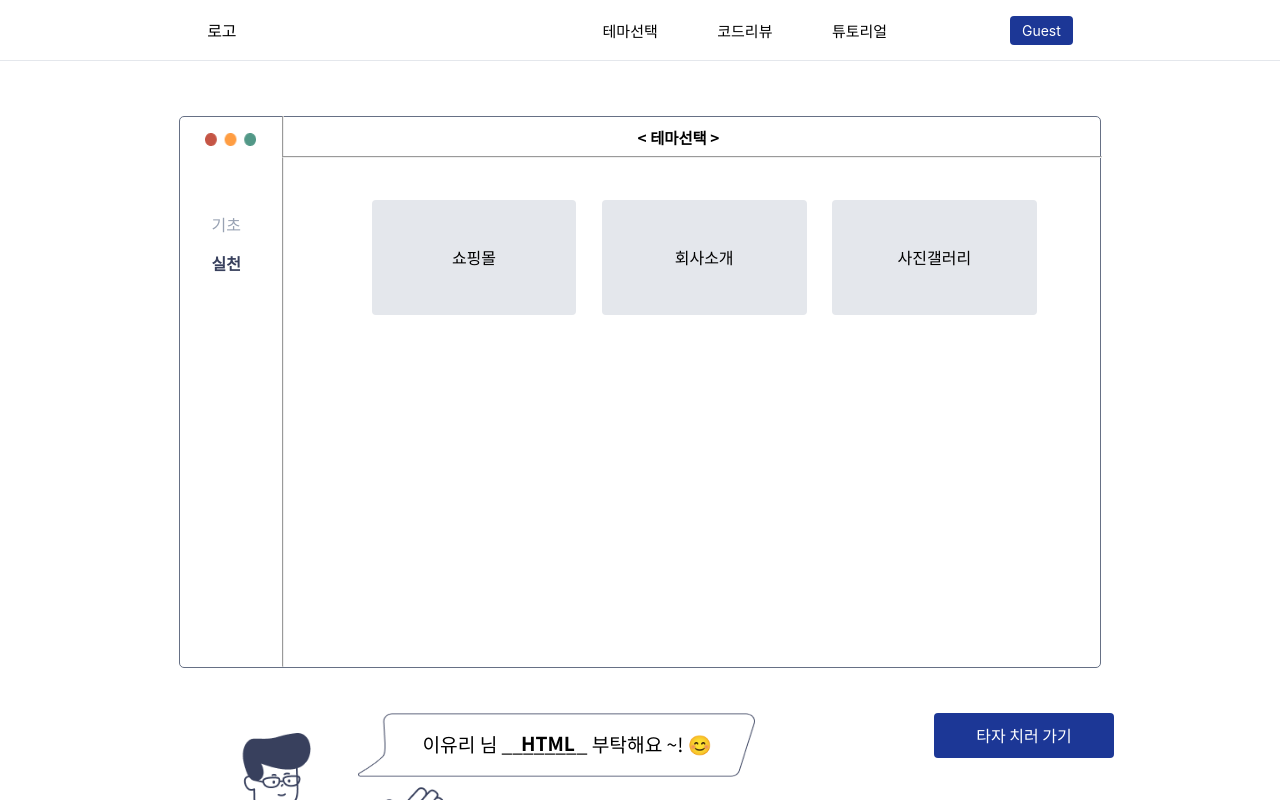
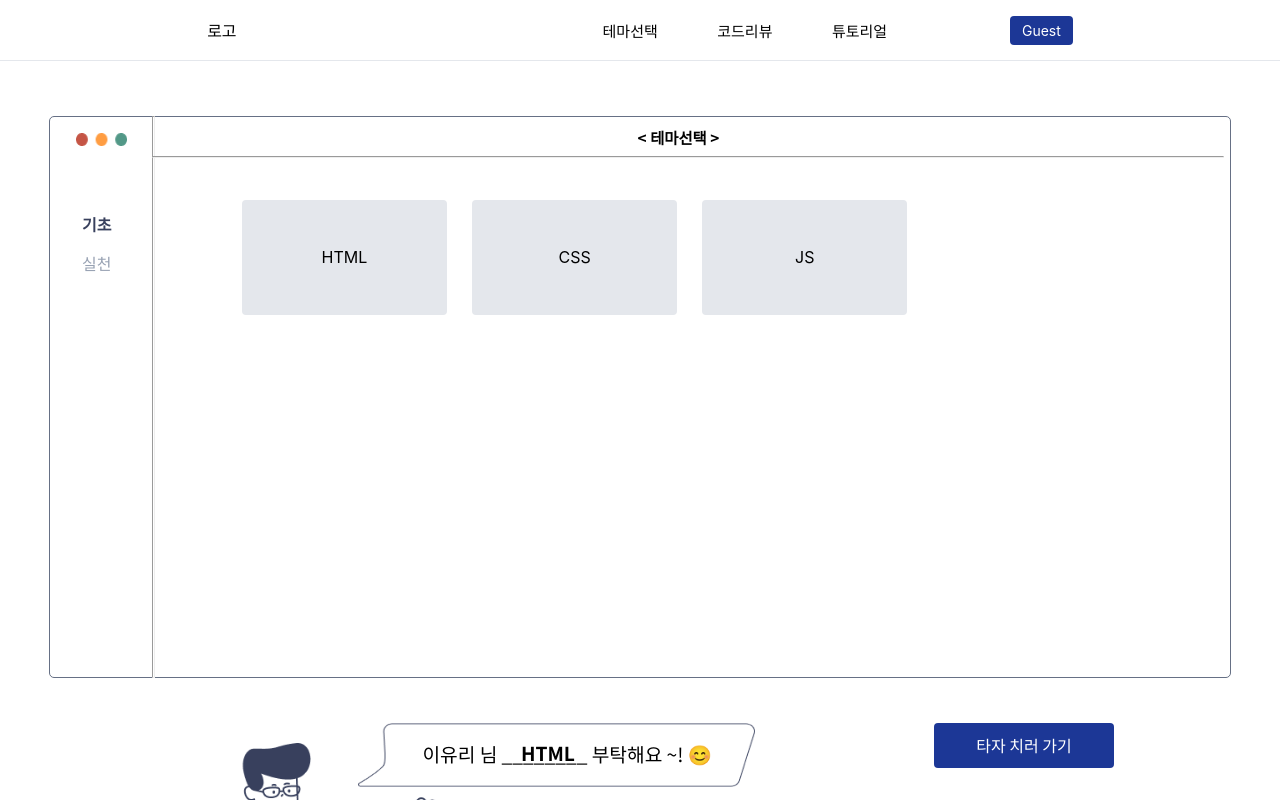
Before and after one commit to youjin0411/ityping-client, a React (Create React App) app: page /select-themeBase in a window 1280 px wide. Shown: the top 800 px of the page. Built offline with nearby package versions, Linux system fonts and the light colour scheme.

Commit message:
코드 정리

```diff
--- a/src/components/pages/CodeReview.jsx
+++ b/src/components/pages/CodeReview.jsx
@@ -5,7 +5,7 @@ import { useHistory } from 'react-router-dom';
 
 const CodeReview = (props) => {
     const [border, setBorder] = useState('0px solid white');
-    const {Contents, selected} = props;
+    const {Contents, isBase, isPract} = props;
 
     const history = useHistory();
 
@@ -42,8 +42,8 @@ const CodeReview = (props) => {
                 >
                     <Box style={{border}}>{Contents}</Box>
                 </div>
-                <Text1 onClick={handler1} style={{selected}}>기초</Text1>
-                <Text2 onClick={handler2}>실천</Text2>
+                <Text1 style={isBase ? {color: '#38405D', fontWeight: 'bold'} : {}} onClick={handler1}>기초</Text1>
+                <Text2 style={isPract ? {color: '#38405D', fontWeight: 'bold'} : {}} onClick={handler2}>실전</Text2>
                 <HeightLine/>
             </Wrapper>
             <div style={{
--- a/src/components/pages/CodeReviewBase.jsx
+++ b/src/components/pages/CodeReviewBase.jsx
@@ -3,7 +3,7 @@ import CodeReview from './CodeReview';
 
 const CodeReviewBase = () => {
     return (
-        <CodeReview Contents='HTML' selected={'color: "#38405D", font-weight: "bold"'}/>
+        <CodeReview Contents='HTML' isBase={true}/>
     )
 }
 
--- a/src/components/pages/CodeReviewPract.jsx
+++ b/src/components/pages/CodeReviewPract.jsx
@@ -3,7 +3,7 @@ import CodeReview from './CodeReview';
 
 const CodeReviewPract = () => {
     return (
-        <CodeReview Contents='쇼핑몰'/>
+        <CodeReview Contents='쇼핑몰' isPract={true}/>
     )
 }
 
--- a/src/components/pages/SelectTheme.jsx
+++ b/src/components/pages/SelectTheme.jsx
@@ -3,9 +3,24 @@ import styled from 'styled-components';
 import image from '../../img/circle.png';
 import person from '../../img/person.png';
 import speach_buble from '../../img/speach_buble.png';
+import { useHistory } from 'react-router-dom';
 
 const SelectTheme = (props) => {
-    const {handler1, handler2, moveTyping} = props;
+    const {contents, isBase, isPract} = props;
+
+    const history = useHistory();
+
+    const handler1 = () => {
+        history.push('/select-themeBase');
+    }
+
+    const handler2 = () => {
+        history.push('/select-themePract');
+    }
+
+    const moveTyping = () => {
+        history.push('/typing');
+    }
 
     return (
         <div>
@@ -20,18 +35,19 @@ const SelectTheme = (props) => {
                     gridTemplateColumns: '1fr 1fr 1fr',
                     textAlign: 'center',
                     marginTop: '2vw',
-                    marginLeft: '15vw',
+                    marginLeft: '15vw'
                 }}>
-                    <Box>쇼핑몰</Box>
-                    <Box>회사소개</Box>
-                    <Box>사진갤러리</Box>
+                    <Box>{contents[0]}</Box>
+                    <Box>{contents[1]}</Box>
+                    <Box>{contents[2]}</Box>
                 </div>
-                <Text1 onClick={handler1}>기초</Text1>
-                <Text2 onClick={handler2}>실천</Text2>
+                <Text1 style={isBase ? {color: '#38405D', fontWeight: 'bold'} : {}}
+                    onClick={handler1}>기초</Text1>
+                <Text2 style={isPract ? {color: '#38405D', fontWeight: 'bold'} : {}} onClick={handler2}>실천</Text2>
                 <Heightline/>
             </Wrapper>
             <div style={{
-                marginTop: '3.5vw',
+                marginTop: '3.5vw'
             }}>
                 <Button onClick={moveTyping}>타자 치러 가기</Button>
                 <Personimg src={person}></Personimg>
@@ -110,8 +126,7 @@ const Text2 = styled.div`
     margin-left: 2.5vw;
     font-family: 'Noto Sans KR', sans-serif;
     cursor: pointer;
-    color: #38405D;
-    font-weight: bold;
+    color: #98A2B3;
 `;
 
 const Img = styled.img`
@@ -126,8 +141,8 @@ const Wrapper = styled.div`
     border: 1px solid #667085;
     border-radius: 5px;
     text-align: center;
-    width: 71.9444vw;
-    height: 68.75vh;
+    width: 1180px;
+    height: 560px;
     margin : 0 auto;
     margin-top: 6.925vh;
 `;
@@ -141,14 +156,14 @@ const Divtheme = styled.div`
 
 const Widthline = styled.hr`
     position: absolute;
-    width: 63.95vw;
+    width: 1070px;
     background: #667085;
     margin-left: 7.9900vw;
 `;
 
 const Heightline = styled.hr`
     width: 0.01vw;
-    height: 68.6vh;
+    height: 560px;
     margin: 0 auto;
     margin-left: 7.9999vw;
     margin-top: -15.5vw;
--- a/src/components/pages/SelectThemeBase.jsx
+++ b/src/components/pages/SelectThemeBase.jsx
@@ -1,24 +1,12 @@
 import React from 'react';
-import { useHistory } from 'react-router-dom';
 import SelectTheme from './SelectTheme';
 
-const SelectThemeBase = (props) => {
-    const history = useHistory();
+const SelectThemeBase = () => {
+    const contents = ['HTML', 'CSS', 'JS'];
 
-    const handler1 = () => {
-        history.push('/select-themeBase');
-    }
-
-    const handler2 = () => {
-        history.push('/select-themePract');
-    }
-
-    const moveTyping = () => {
-        history.push('/typing');
-    }
 
     return (
-        <SelectTheme handler1={handler1} handler2={handler2} moveTyping={moveTyping}/>
+        <SelectTheme contents={contents} isBase={true}/>
     )
 }
 
--- a/src/components/pages/SelectThemePract.jsx
+++ b/src/components/pages/SelectThemePract.jsx
@@ -1,24 +1,11 @@
 import React from 'react';
-import { useHistory } from 'react-router-dom';
 import SelectTheme from './SelectTheme'
 
-const SelectThemePract = (props) => {
-    const history = useHistory();
-
-    const handler1 = () => {
-        history.push('/select-themeBase');
-    }
-
-    const handler2 = () => {
-        history.push('/select-themePract');
-    }
-
-    const moveTyping = () => {
-        history.push('/typing');
-    }
+const SelectThemePract = () => {
+    const contents = ['쇼핑몰', '회사소개', '게임'];
 
     return (
-        <SelectTheme handler1={handler1} handler2={handler2} moveTyping={moveTyping}/>
+        <SelectTheme contents={contents} isPract={true}/>
     )
 }
 
```
